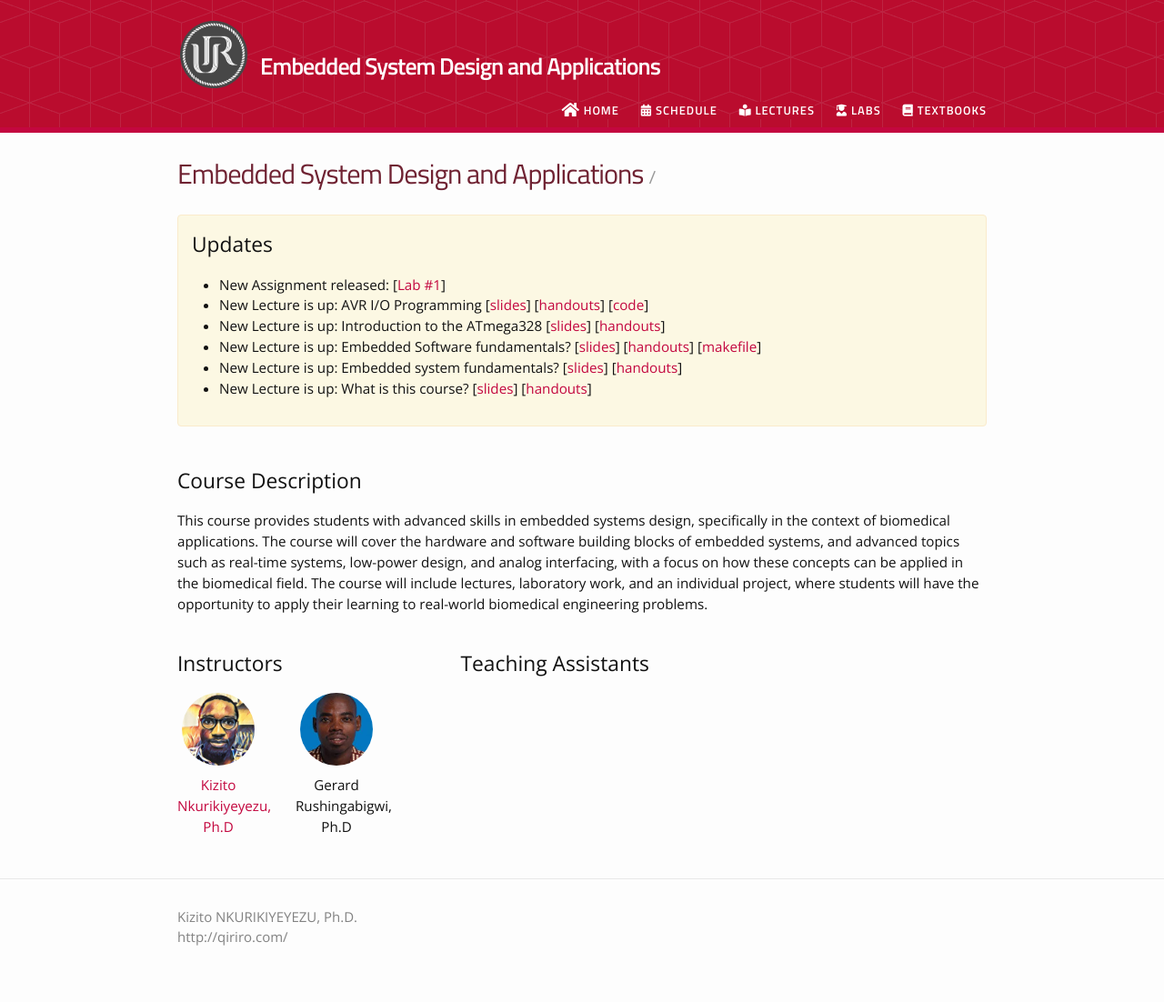
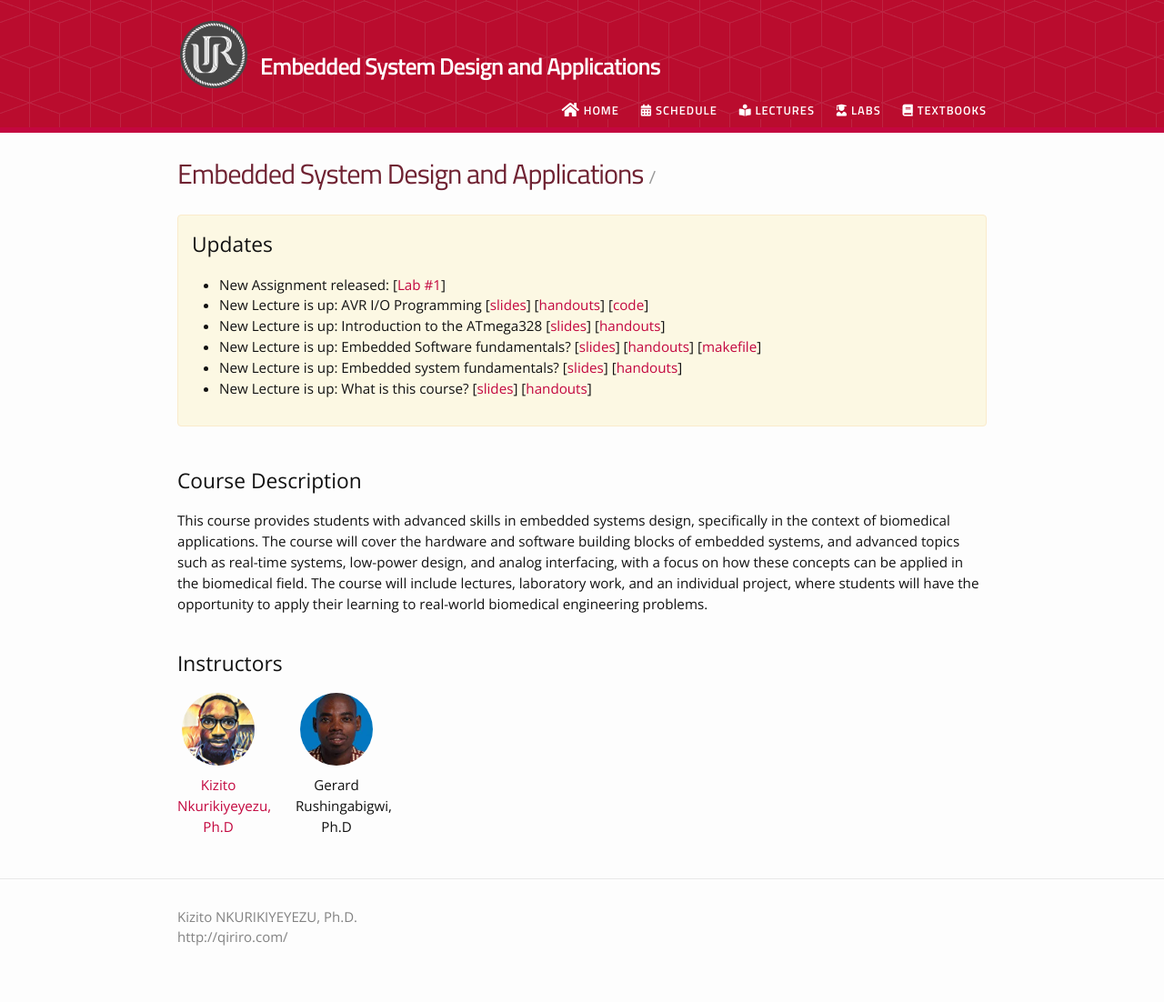
Before and after one commit to qiriro/bme6163, a Jekyll site: the page built from index.md, in a window 1280 px wide. Shown: the whole page at 91% size. Built offline with Jekyll 4.4.1, drawn with Linux system fonts in a browser that asks for light colours; nearby versions of some CDN libraries.

Commit message:
remove TA on home page

```diff
--- a/_layouts/home.html
+++ b/_layouts/home.html
@@ -32,7 +32,7 @@ layout: default
                 <p>{{site.data.people.instructor.name}}</p>
             </div> -->
 
-            <div class="profile-pic-gallary ">
+            <div class="profile-pic-gallary" style="width:65%; float: center">
                 <h2>Instructors</h2>
                 {% for ins in site.data.people.instructors %}
                 <div class="image--cover-container">
@@ -46,21 +46,5 @@ layout: default
                 {% endfor %}
             </div>
         </div>
-
-        <div style="width:65%; float: left">
-            <div class="profile-pic-gallary ">
-                <h2>Teaching Assistants</h2>
-                {% for ta in site.data.people.teaching_assistants %}
-                <div class="image--cover-container">
-                    <img src="{{ta.profile_pic | prepend: site.baseurl }}" class="image--cover">
-                    {% if ta.webpage %}
-                    <p><a href="{{ ta.webpage }}">{{ta.name}}</a></p>
-                    {% else %}
-                    <p>{{ta.name}}</p>
-                    {% endif %}
-                </div>
-                {% endfor %}
-            </div>
-        </div>
     </div>
 </div>
```
